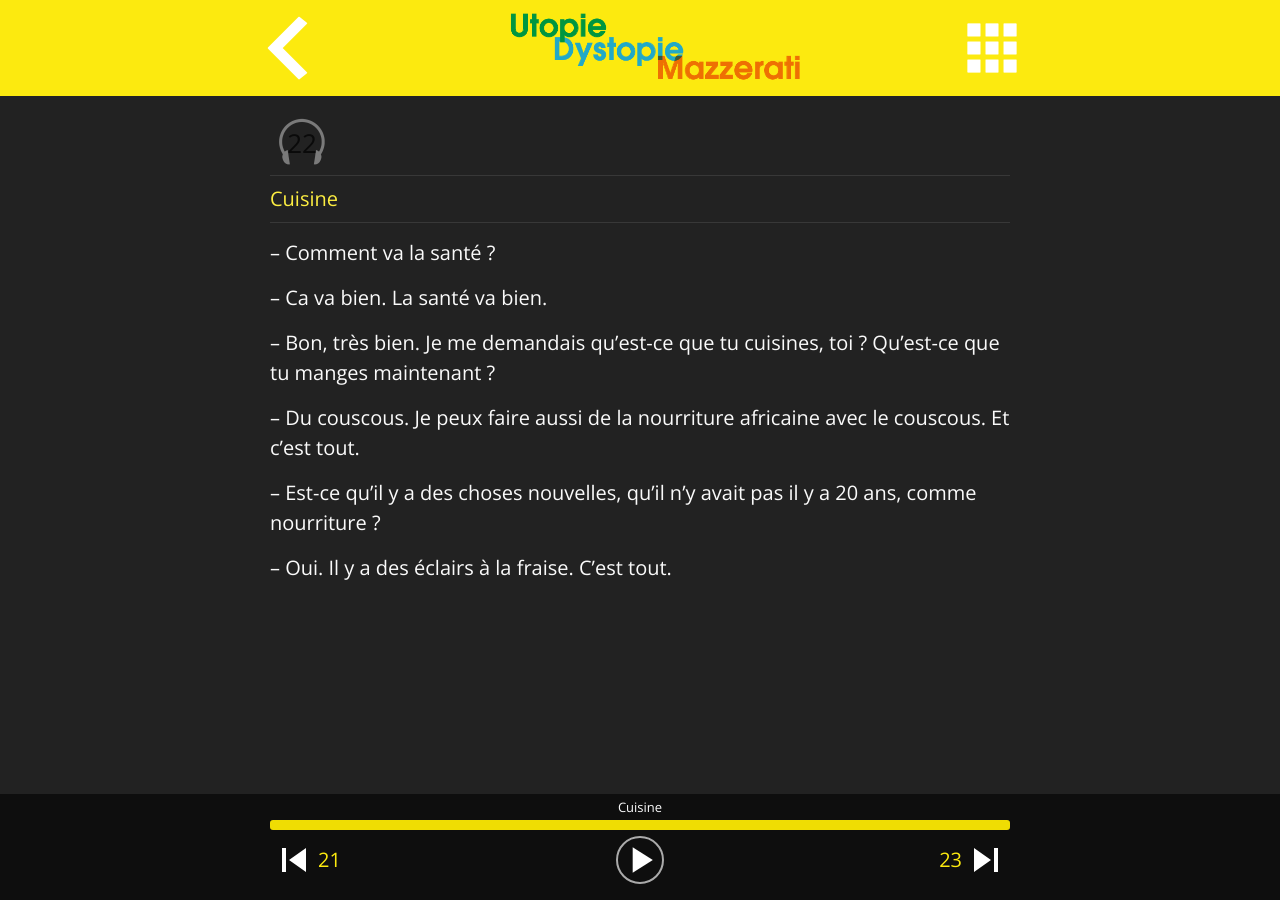
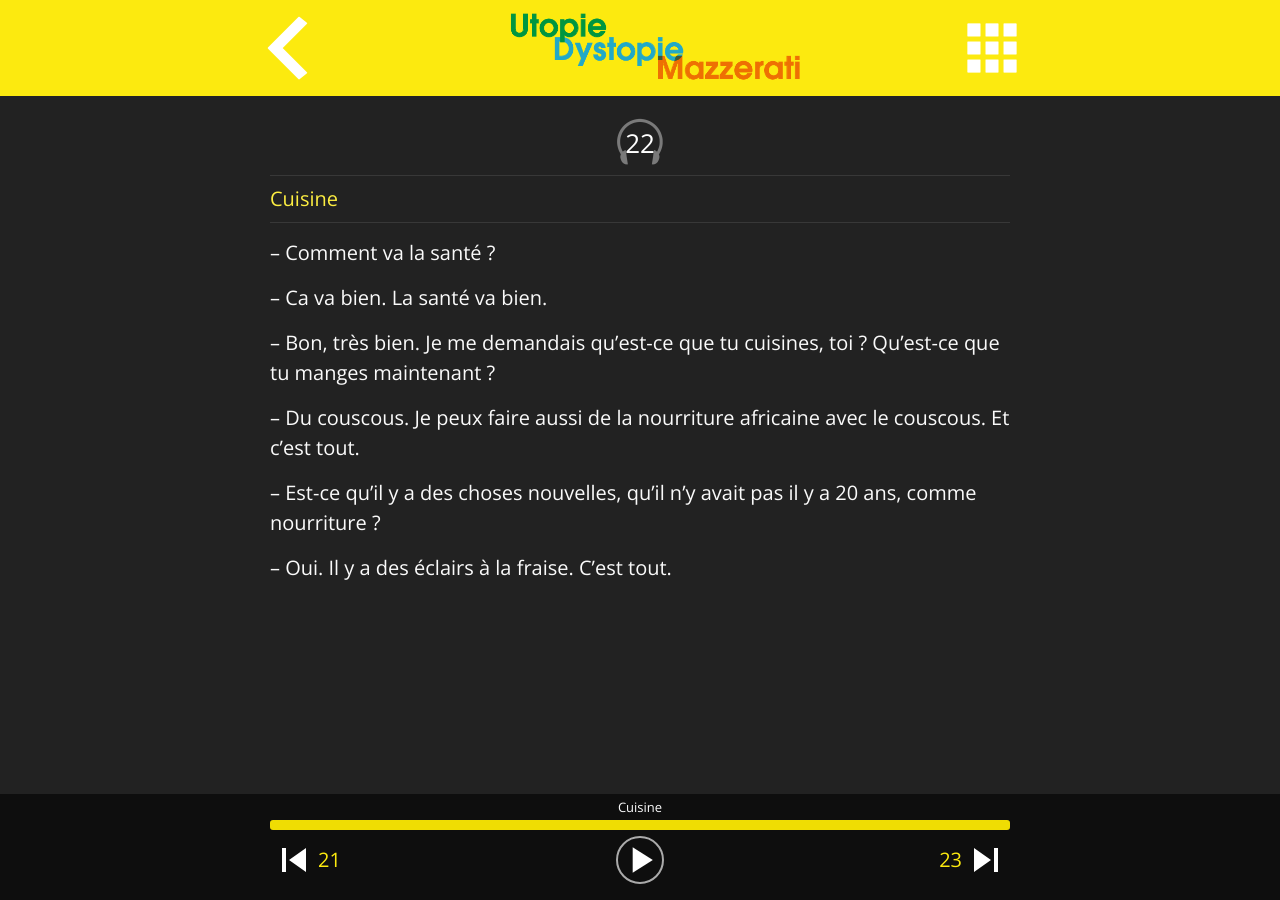
Before and after one commit to lucawyss/utopie, a Jekyll site: the page built from stops/22.md, in a window 1280 px wide. Built offline with Jekyll 4.4.1, drawn with Linux system fonts in a browser that asks for light colours.

Commit message:
layout fix

```diff
--- a/_sass/_layout.scss
+++ b/_sass/_layout.scss
@@ -388,7 +388,6 @@
 .post-title-episode {
     .post-header-stop-id {
         color: #ffffff;
-        display: inline-block;
         font-size: 26px;
         line-height: 26px;
         text-align: center;
@@ -397,7 +396,6 @@
         margin: 0 auto;
         //background-color: $tile-bgcolor;
         background-size: 100%;
-        color: $tile-color;
         width: $tile-size-large;
         height: $tile-size-large;
         span {
```
